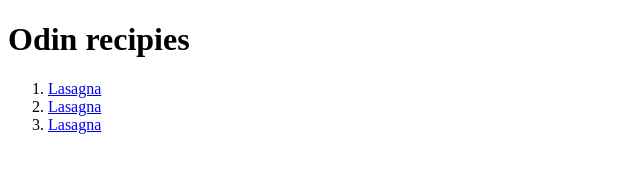
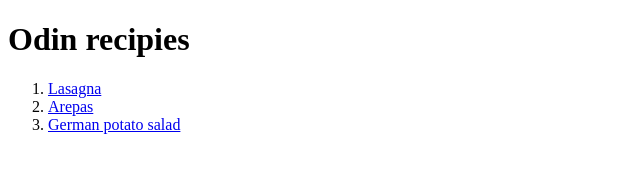
Before and after one commit to Bardo-exe/odin-recipes, a plain HTML site: page index.html in a window 1280 px wide. Shown: the whole page, without its empty margins (0-640 px from the left). Drawn offline with Linux system fonts and the light colour scheme.

Commit message:
Fix the main page tittle of links

```diff
--- a/index.html
+++ b/index.html
@@ -10,8 +10,8 @@
     <h1>Odin recipies</h1>
 <ol>
     <li><a href="recipes/lasagna.html">Lasagna</a></li>
-    <li><a href="recipes/lasagna.html">Lasagna</a></li>
-    <li><a href="recipes/lasagna.html">Lasagna</a></li>
+    <li><a href="recipes/arepas.html">Arepas</a></li>
+    <li><a href="recipes/german_potato_salad.html">German potato salad</a></li>
 </ol>
 
 </body>
```
